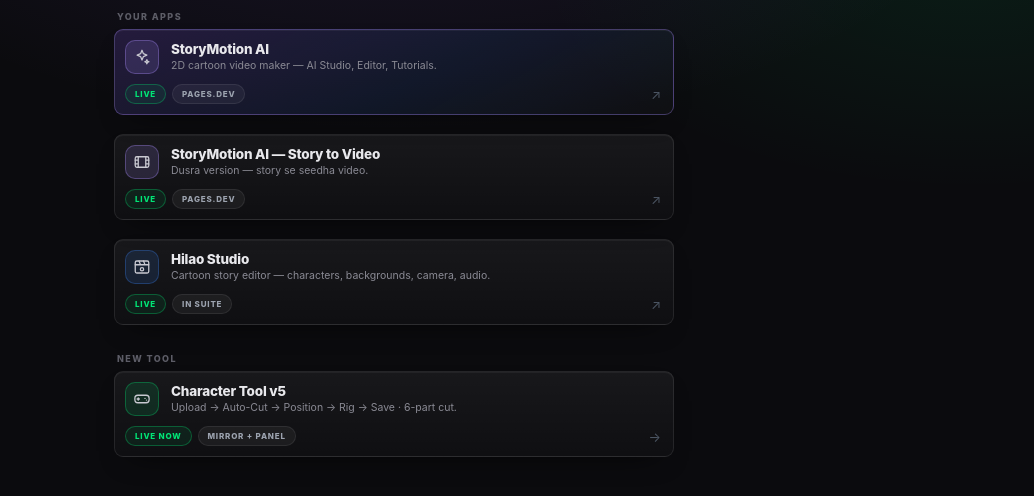
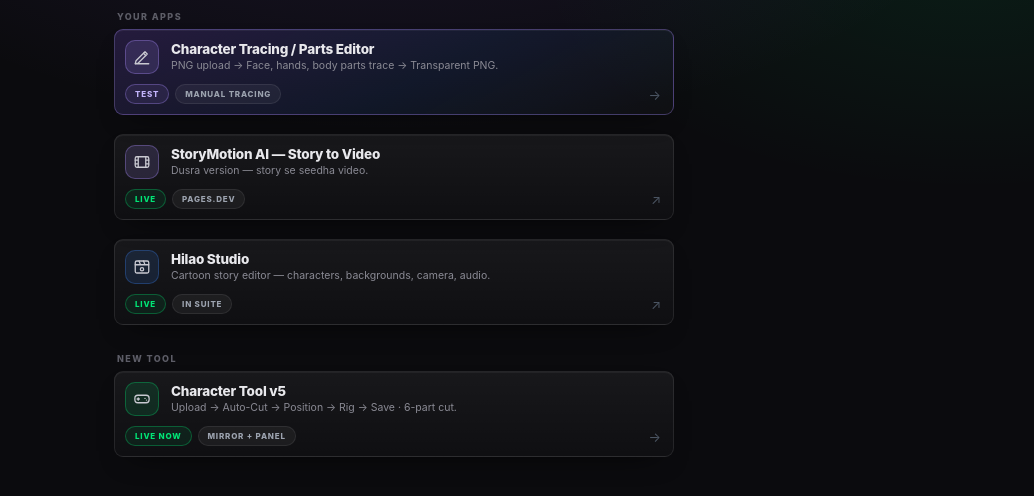
Before and after one commit to subhalal740-prog/storymotion, a plain HTML site: page index.html in a window 1280 px wide. Shown: the part 86-582 px from the top of the page, without its empty margins (246-1280 px from the left). Drawn offline with Linux system fonts and the light colour scheme.

Commit message:
Add files via upload

```diff
--- a/index.html
+++ b/index.html
@@ -317,16 +317,16 @@ h1{ font-size:20px !important; letter-spacing:-.4px !important; }
 
     <p class="sec">Your apps</p>
     <div class="grid">
-      <a target="_blank" rel="noopener" class="card feat" href="app1.html">
+      <a class="card feat" href="character-tracing.html">
         <div class="top">
-          <div class="ico violet"><svg viewBox="0 0 24 24" width="21" height="21" fill="none" stroke="currentColor" stroke-width="1.7" stroke-linecap="round" stroke-linejoin="round"><path d="M12 3l1.9 4.6L18.5 9.5 13.9 11.4 12 16l-1.9-4.6L5.5 9.5l4.6-1.9L12 3z"/><path d="M18.5 15.5l.8 2 2 .8-2 .8-.8 2-.8-2-2-.8 2-.8.8-2z"/></svg></div>
+          <div class="ico violet"><svg viewBox="0 0 24 24" width="21" height="21" fill="none" stroke="currentColor" stroke-width="1.7" stroke-linecap="round" stroke-linejoin="round"><path d="M3 21l4-1 12-12-3-3L4 17l-1 4z"/><path d="M14 7l3 3M3 21h18"/></svg></div>
           <div>
-            <p class="ttl">StoryMotion AI</p>
-            <p class="desc">2D cartoon video maker — AI Studio, Editor, Tutorials.</p>
+            <p class="ttl">Character Tracing / Parts Editor</p>
+            <p class="desc">PNG upload → Face, hands, body parts trace → Transparent PNG.</p>
           </div>
         </div>
-        <div class="meta"><span class="tag live">Live</span><span class="tag">pages.dev</span></div>
-        <span class="arrow">↗</span>
+        <div class="meta"><span class="tag new">Test</span><span class="tag">Manual tracing</span></div>
+        <span class="arrow">→</span>
       </a>
 
       <a target="_blank" rel="noopener" class="card" href="app2.html">
```
